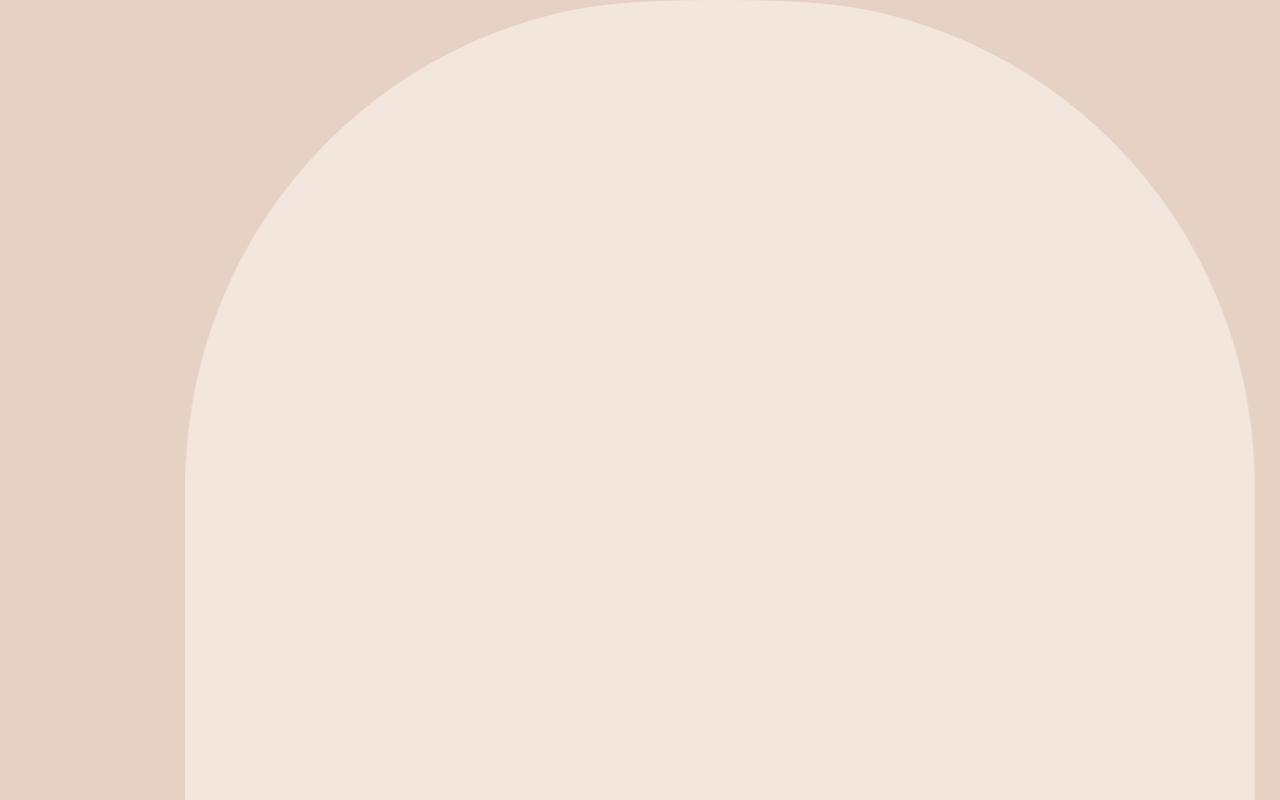
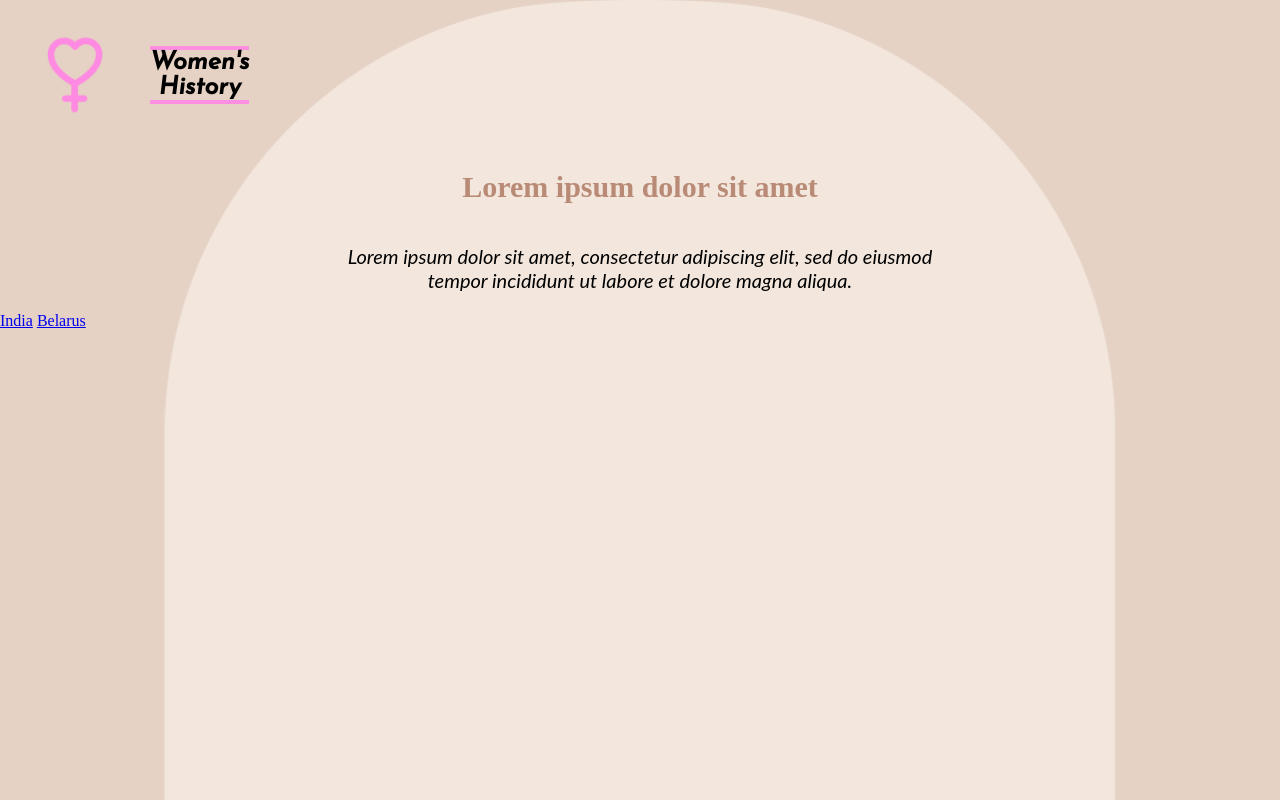
Before and after one commit to YanMlnk/women-history-, a plain HTML site: page index.html in a window 1280 px wide. Drawn offline with nearby package versions, Linux system fonts and the light colour scheme; a web font is replaced by a local one.

Commit message:
added styling

```diff
--- a/index.html
+++ b/index.html
@@ -4,11 +4,34 @@
     <meta charset="UTF-8">
     <meta http-equiv="X-UA-Compatible" content="IE=edge">
     <meta name="viewport" content="width=device-width, initial-scale=1.0">
-    <link rel="stylesheet" href="styles\index.css">
+    <link rel="stylesheet" href="styles/index.css">
+    <link rel="stylesheet" href="https://cdnjs.cloudflare.com/ajax/libs/animate.css/4.1.1/animate.min.css"/>
+    <link rel="stylesheet" href="https://use.typekit.net/goj1kkf.css">
+
+    <link href="https://fonts.googleapis.com/css2?family=Josefin+Sans:ital,wght@1,500&display=swap" rel="stylesheet">
     <title>Womens History</title>
 </head>
 <body>
-    <div class="arch"></div>
+    <header>
+        <div class="logo navigation animate__animated animate__slideInLeft">
+            <div class="logos">
+                <img class="logo" src="images/logo.png" alt="logo">
+                    <div>
+                        <h1 class="title">Women's History</h1>
+                    </div>
+            </div>
+    </header>
+<div class="page-content animate__animated animate__slideInLeft animate__slow">
+    <h1 class="page-title">Lorem ipsum dolor sit amet</h1>
+        <div class="page-text-container">
+            <p class="page-text">Lorem ipsum dolor sit amet,
+            consectetur adipiscing elit, sed do eiusmod tempor incididunt ut labore et dolore magna aliqua.</p>
+        </div>
+</div>
+<div class="flag-container">
+    <a href="url" class="india-link">India</a>
+    <a href="url" class="belarus-link">Belarus</a>
+</div>
 
 </body>
 </html>
--- a/styles/index.css
+++ b/styles/index.css
@@ -2,7 +2,79 @@ body {
     height: 100%;
     width: 100%;
     background-image: url(../images/background.png);
+    background-repeat: no-repeat;
+    background-size: 100%;
     display: flex;
     flex-direction: column;
     margin: auto;
 }
+
+header {
+    width: 100%;
+    display: flex;
+
+}
+
+.logos {
+    height: 150px;
+    display: flex;
+    align-items: center;
+    justify-items: flex-start;
+}
+.logo {
+    height: 150px;
+    width: 150px;
+}
+
+.title {
+    text-align: center;
+    font-family: 'Josefin Sans', sans-serif;
+    font-size: 25px;
+        content: '';
+        position: inherit;
+        border-top: 4px solid #FD8FE2;
+        border-bottom:4px solid #FD8FE2;
+        animation: border_anim 2s linear forwards;
+    }
+
+    @keyframes border_anim {
+        0%{
+            width: 0%;
+        }
+        100%{
+            width: 100%;
+        }
+    }
+
+    .page-content {
+        width: 100%;
+        display: flex;
+        justify-items: center;
+        align-items: center;
+        flex-direction: column;
+
+    }
+
+    .page-title {
+        font-family: cooper-black-std, serif;
+        font-size: 30px;
+        color: #B98B76;
+
+    }
+
+    .page-text-container {
+        width: 600px;
+        display: flex;
+        justify-content: center;
+        align-content: center;
+        flex-direction: row;
+
+    }
+    .page-text {
+        text-align: center;
+        font-family: lato, sans-serif;
+        font-style: italic;
+        font-size: 20px;
+        color: black;
+
+    }
```
Also changed, not shown: images/arch.svg (added), images/logo-two.png (added), images/logo.png (added), 2 other files.
